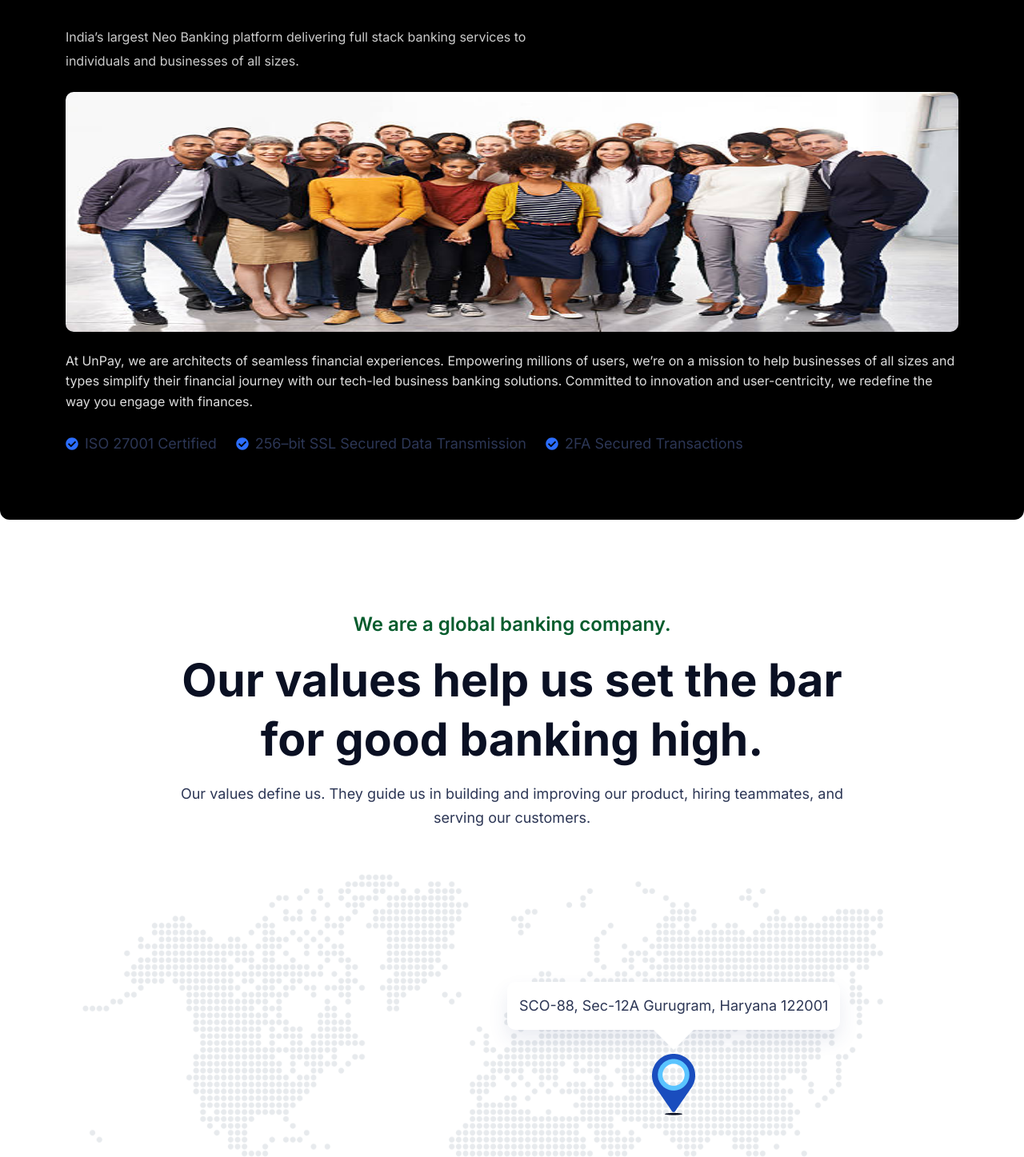
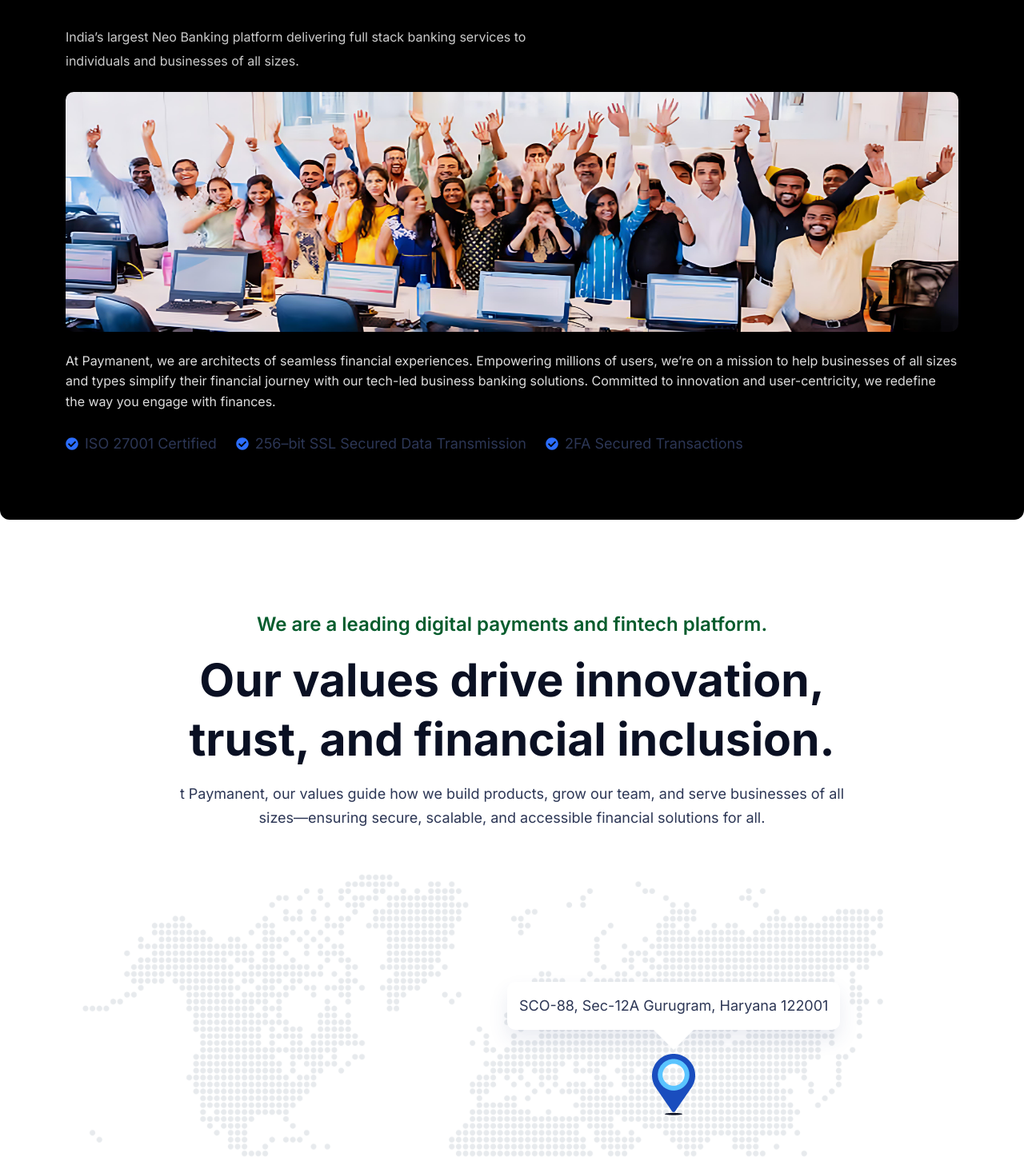
Before and after one commit to G-Anubhav/Paymanent, a Next.js app: page /about in a window 1280 px wide. Shown: the part 2743-4190 px from the top of the page at 80% size. Built offline with nearby package versions, Linux system fonts and the light colour scheme.

Commit message:
New Commit

```diff
--- a/components/about/Company.jsx
+++ b/components/about/Company.jsx
@@ -1,6 +1,6 @@
 import Image from "next/image";
 import Link from "next/link";
-import groupPhoto from "/public/images/team-photo.jpg"; // Replace with your actual image
+import groupPhoto from "/public/images/team-photo.png"; // Replace with your actual image
 
 import { FaCheckCircle } from "react-icons/fa";
 
@@ -21,11 +21,11 @@
                     </Link>
                 </div>
                 <div className="company-image mb-4">
-                    <Image src={groupPhoto} alt="UnPay Team" className="img-fluid" />
+                    <Image src={groupPhoto} alt="Paymanent Team" className="img-fluid" />
                 </div>
                 <div className="company-description">
                     <p>
-                        At UnPay, we are architects of seamless financial experiences. Empowering millions of users,
+                        At Paymanent, we are architects of seamless financial experiences. Empowering millions of users,
                         we’re on a mission to help businesses of all sizes and types simplify their financial journey
                         with our tech-led business banking solutions. Committed to innovation and user-centricity,
                         we redefine the way you engage with finances.
--- a/components/about/GlobalBanking.jsx
+++ b/components/about/GlobalBanking.jsx
@@ -10,13 +10,12 @@
           <div className="row justify-content-center">
             <div className="col-xl-9 col-lg-10">
               <div className="section-header text-center">
-                <h5 className="sub-title">We are a global banking company.</h5>
+                <h5 className="sub-title">We are a leading digital payments and fintech platform.</h5>
                 <h2 className="title">
-                  Our values help us set the bar for good banking high.
+                  Our values drive innovation, trust, and financial inclusion.
                 </h2>
                 <p>
-                  Our values define us. They guide us in building and improving
-                  our product, hiring teammates, and serving our customers.
+                  t Paymanent, our values guide how we build products, grow our team, and serve businesses of all sizes—ensuring secure, scalable, and accessible financial solutions for all.
                 </p>
               </div>
             </div>
--- a/components/ready/Ready.jsx
+++ b/components/ready/Ready.jsx
@@ -12,8 +12,7 @@
               <div className="section-text">
                 <h3 className="title">Ready to get started?</h3>
                 <p>
-                  It only takes a few minutes to register your FREE Bankio
-                  account.
+                  It only takes a few minutes to set up your FREE <br /> Paymanent account and unlock powerful digital payment tools.
                 </p>
               </div>
               <Link href="/register" className="cmn-btn">
```
Also changed, not shown: public/images/team-photo.jpg, public/images/team-photo.png (added).
